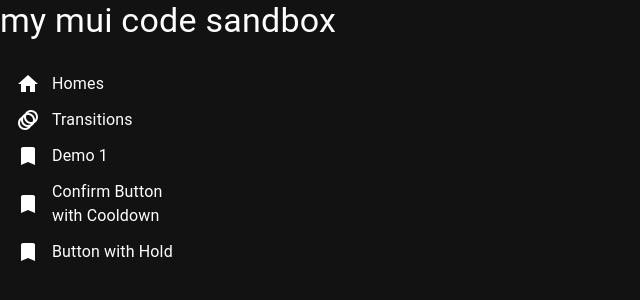
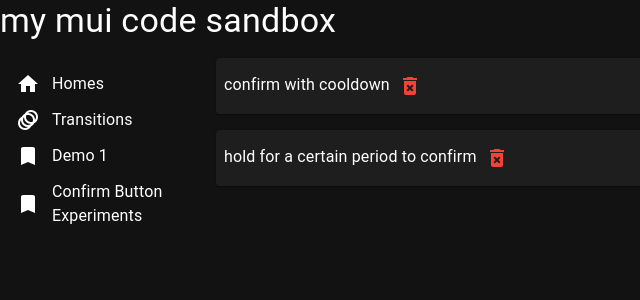
Before and after one commit to darkcolonist/react11-mui59-sandbox, a React (Create React App) app: page /confirm-button-experiments in a window 1280 px wide. Shown: the top 300 px of the page, without its empty margins (0-640 px from the left). Built offline with nearby package versions, Linux system fonts and the light colour scheme.

Commit message:
Update 3 files combined all experiment confirm buttons into a single page

```diff
--- a/src/components/ButtonWithHoldPage.jsx
+++ /dev/null
@@ -1,28 +0,0 @@
-import React from "react";
-import DeleteForeverIcon from "@mui/icons-material/DeleteForever";
-import HoldButtonIcon from "./HoldButtonIcon";
-import { Typography } from "@mui/material";
-import DoneIcon from "@mui/icons-material/Done";
-
-export default function () {
-  const [message, setMessage] = React.useState("ready");
-
-  const handleHeavyAction = () => {
-    setMessage((currentMessage) => currentMessage + " " + "deleted");
-  };
-  return (
-    <React.Fragment>
-      Unrecoverable action:&nbsp;
-      <HoldButtonIcon
-        aria-label="heavy action"
-        color="error"
-        doneicon={<DoneIcon color="success" />}
-        onClick={handleHeavyAction}
-        timeout={2000}
-      >
-        <DeleteForeverIcon />
-      </HoldButtonIcon>
-      <Typography>{message}</Typography>
-    </React.Fragment>
-  );
-}
--- a/src/components/ConfirmButtonPage.jsx
+++ b/src/components/ConfirmButtonPage.jsx
@@ -1,6 +1,20 @@
 import React from "react";
 import DeleteForeverIcon from "@mui/icons-material/DeleteForever";
 import ConfirmButtonIcon from "./ConfirmButtonIcon";
+import { Typography, Paper, Stack } from "@mui/material";
+import HoldButtonIcon from "./HoldButtonIcon";
+
+const MyPaper = (props) => {
+  return (
+    <Paper
+      {...props}
+      sx={{
+        ...props.sx,
+        p: 1,
+      }}
+    />
+  );
+};
 
 export default function () {
   const handleHeavyAction = () => {
@@ -8,7 +22,9 @@ export default function () {
   };
   return (
     <React.Fragment>
-      Unrecoverable action:&nbsp;
+      <Stack spacing={2}>
+        <MyPaper>
+          <Typography variant="span">confirm with cooldown</Typography>
           <ConfirmButtonIcon
             aria-label="heavy action"
             color="error"
@@ -16,6 +32,22 @@ export default function () {
           >
             <DeleteForeverIcon />
           </ConfirmButtonIcon>
+        </MyPaper>
+
+        <MyPaper>
+          <Typography variant="span">
+            hold for a certain period to confirm
+          </Typography>
+          <HoldButtonIcon
+            aria-label="heavy action"
+            color="error"
+            onClick={handleHeavyAction}
+            timeout={2000}
+          >
+            <DeleteForeverIcon />
+          </HoldButtonIcon>
+        </MyPaper>
+      </Stack>
     </React.Fragment>
   );
 }
--- a/src/components/LeftNavigation.jsx
+++ b/src/components/LeftNavigation.jsx
@@ -11,7 +11,6 @@ import WelcomePage from "./WelcomePage";
 import TransitionTest from "./TransitionTest";
 import Demo1Page from "./Demo1Page";
 import ConfirmButtonPage from "./ConfirmButtonPage";
-import ButtonWithHoldPage from "./ButtonWithHoldPage";
 
 export const sections = [
   {
@@ -33,16 +32,10 @@ export const sections = [
     component: Demo1Page,
   },
   {
-    path: "/confirm-button-with-cooldown",
-    name: "Confirm Button with Cooldown",
+    path: "/confirm-button-experiments",
+    name: "Confirm Button Experiments",
     icon: BookmarkIcon,
     component: ConfirmButtonPage,
-  },
-  {
-    path: "/button-with-hold",
-    name: "Button with Hold",
-    icon: BookmarkIcon,
-    component: ButtonWithHoldPage,
   },
 ];
 
```
Lines whose indentation alone changed are shown as unchanged.
